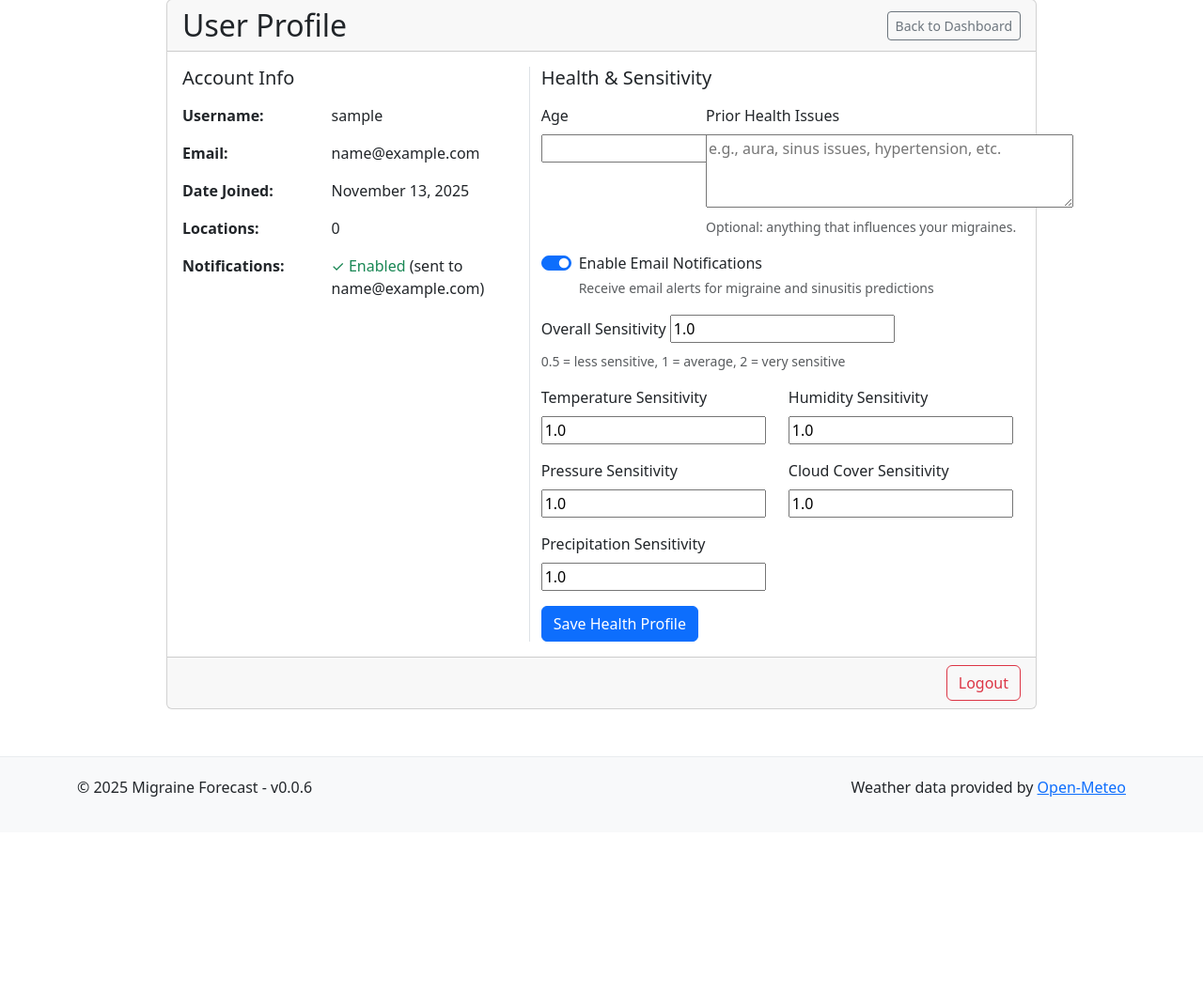
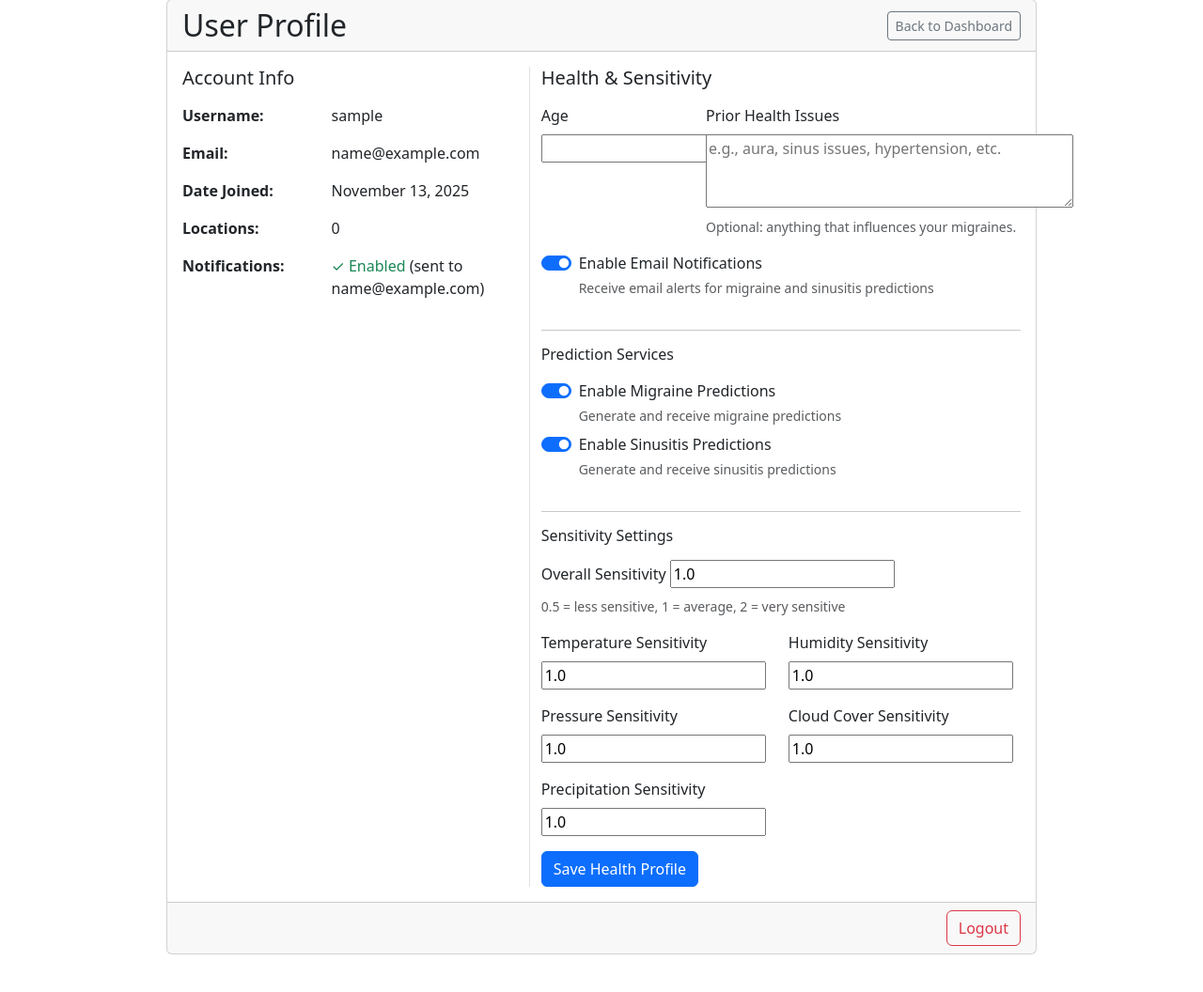
Before and after one commit to alexandrosm77/migraine_forecast, a Django app: page /accounts/profile/ in a window 1280 px wide. Shown: the part 105-1161 px from the top of the page at 94% size. Before the commit the page ends 953 px from the top, so only its background shows below. Run offline with Django 5.2, Linux system fonts and the light colour scheme; the visitor is signed in with stand-in values (Sample User, id 1); data that the repository does not hold is empty.

Commit message:
Add user preferences for enabling/disabling migraine and sinusitis predictions
Introduce toggleable preferences for migraine and sinusitis predictions in `UserHealthProfile`. Update forms, admin, views, and templates to respect user settings. Adjust notification services and prediction commands to check these preferences. Add migration for new fields and include UI changes for profile and dashboard.

```diff
--- a/forecast/admin.py
+++ b/forecast/admin.py
@@ -96,6 +96,8 @@ class UserHealthProfileAdmin(admin.ModelAdmin):
         'user',
         'age',
         'email_notifications_enabled',
+        'migraine_predictions_enabled',
+        'sinusitis_predictions_enabled',
         'sensitivity_overall',
         'sensitivity_temperature',
         'sensitivity_humidity',
@@ -105,7 +107,7 @@ class UserHealthProfileAdmin(admin.ModelAdmin):
         'updated_at',
     )
     search_fields = ('user__username',)
-    list_filter = ('email_notifications_enabled',)
+    list_filter = ('email_notifications_enabled', 'migraine_predictions_enabled', 'sinusitis_predictions_enabled')
 
     def get_queryset(self, request):
         """Filter health profiles to show only the user's own profile unless they're a superuser."""
--- a/forecast/forms.py
+++ b/forecast/forms.py
@@ -9,6 +9,8 @@ class UserHealthProfileForm(forms.ModelForm):
             'age',
             'prior_conditions',
             'email_notifications_enabled',
+            'migraine_predictions_enabled',
+            'sinusitis_predictions_enabled',
             'sensitivity_overall',
             'sensitivity_temperature',
             'sensitivity_humidity',
@@ -22,6 +24,12 @@ class UserHealthProfileForm(forms.ModelForm):
                 'placeholder': 'e.g., aura, sinus issues, hypertension, etc.'
             }),
             'email_notifications_enabled': forms.CheckboxInput(attrs={
+                'class': 'form-check-input',
+            }),
+            'migraine_predictions_enabled': forms.CheckboxInput(attrs={
+                'class': 'form-check-input',
+            }),
+            'sinusitis_predictions_enabled': forms.CheckboxInput(attrs={
                 'class': 'form-check-input',
             }),
         }
--- a/forecast/models.py
+++ b/forecast/models.py
@@ -18,6 +18,11 @@ class UserHealthProfile(models.Model):
     sensitivity_cloud_cover = models.FloatField(default=1.0)
     sensitivity_precipitation = models.FloatField(default=1.0)
     email_notifications_enabled = models.BooleanField(default=True, help_text="Enable or disable email notifications for migraine and sinusitis alerts")
+
+    # Prediction service preferences
+    migraine_predictions_enabled = models.BooleanField(default=True, help_text="Enable or disable migraine predictions for this user")
+    sinusitis_predictions_enabled = models.BooleanField(default=True, help_text="Enable or disable sinusitis predictions for this user")
+
     created_at = models.DateTimeField(auto_now_add=True)
     updated_at = models.DateTimeField(auto_now=True)
 
--- a/forecast/templates/forecast/profile.html
+++ b/forecast/templates/forecast/profile.html
@@ -70,6 +70,26 @@
                                         </div>
                                     </div>
                                     <div class="col-12">
+                                        <hr class="my-3">
+                                        <h6 class="mb-3">Prediction Services</h6>
+                                        <div class="form-check form-switch mb-2">
+                                            {{ form.migraine_predictions_enabled }}
+                                            <label class="form-check-label" for="id_migraine_predictions_enabled">
+                                                Enable Migraine Predictions
+                                            </label>
+                                            <div class="form-text">Generate and receive migraine predictions</div>
+                                        </div>
+                                        <div class="form-check form-switch">
+                                            {{ form.sinusitis_predictions_enabled }}
+                                            <label class="form-check-label" for="id_sinusitis_predictions_enabled">
+                                                Enable Sinusitis Predictions
+                                            </label>
+                                            <div class="form-text">Generate and receive sinusitis predictions</div>
+                                        </div>
+                                    </div>
+                                    <div class="col-12">
+                                        <hr class="my-3">
+                                        <h6 class="mb-3">Sensitivity Settings</h6>
                                         <label for="id_sensitivity_overall" class="form-label">Overall Sensitivity</label>
                                         {{ form.sensitivity_overall }}
                                         <div class="form-text">0.5 = less sensitive, 1 = average, 2 = very sensitive</div>
--- a/forecast/views.py
+++ b/forecast/views.py
@@ -29,32 +29,50 @@ def dashboard(request):
     # Get user's locations
     locations = Location.objects.filter(user=request.user)
 
-    # Get recent migraine predictions
-    recent_predictions = MigrainePrediction.objects.filter(
-        user=request.user
-    ).order_by('-prediction_time')[:5]
+    # Get user preferences
+    migraine_enabled = True
+    sinusitis_enabled = True
+    try:
+        user_profile = request.user.health_profile
+        migraine_enabled = user_profile.migraine_predictions_enabled
+        sinusitis_enabled = user_profile.sinusitis_predictions_enabled
+    except Exception:
+        # If no health profile exists, default to both enabled
+        pass
 
-    # Get recent sinusitis predictions
-    recent_sinusitis_predictions = SinusitisPrediction.objects.filter(
-        user=request.user
-    ).order_by('-prediction_time')[:5]
+    # Get recent migraine predictions (only if enabled)
+    recent_predictions = []
+    upcoming_high_risk = []
+    if migraine_enabled:
+        recent_predictions = MigrainePrediction.objects.filter(
+            user=request.user
+        ).order_by('-prediction_time')[:5]
 
-    # Check for high probability predictions in the next 24 hours
-    now = timezone.now()
-    upcoming_high_risk = MigrainePrediction.objects.filter(
-        user=request.user,
-        probability='HIGH',
-        target_time_start__gte=now,
-        target_time_start__lte=now + timedelta(hours=24)
-    ).order_by('target_time_start')
+        # Check for high probability predictions in the next 24 hours
+        now = timezone.now()
+        upcoming_high_risk = MigrainePrediction.objects.filter(
+            user=request.user,
+            probability='HIGH',
+            target_time_start__gte=now,
+            target_time_start__lte=now + timedelta(hours=24)
+        ).order_by('target_time_start')
 
-    # Check for high probability sinusitis predictions in the next 24 hours
-    upcoming_sinusitis_high_risk = SinusitisPrediction.objects.filter(
-        user=request.user,
-        probability='HIGH',
-        target_time_start__gte=now,
-        target_time_start__lte=now + timedelta(hours=24)
-    ).order_by('target_time_start')
+    # Get recent sinusitis predictions (only if enabled)
+    recent_sinusitis_predictions = []
+    upcoming_sinusitis_high_risk = []
+    if sinusitis_enabled:
+        recent_sinusitis_predictions = SinusitisPrediction.objects.filter(
+            user=request.user
+        ).order_by('-prediction_time')[:5]
+
+        # Check for high probability sinusitis predictions in the next 24 hours
+        now = timezone.now()
+        upcoming_sinusitis_high_risk = SinusitisPrediction.objects.filter(
+            user=request.user,
+            probability='HIGH',
+            target_time_start__gte=now,
+            target_time_start__lte=now + timedelta(hours=24)
+        ).order_by('target_time_start')
 
     context = {
         'locations': locations,
@@ -62,6 +80,8 @@ def dashboard(request):
         'recent_sinusitis_predictions': recent_sinusitis_predictions,
         'upcoming_high_risk': upcoming_high_risk,
         'upcoming_sinusitis_high_risk': upcoming_sinusitis_high_risk,
+        'migraine_enabled': migraine_enabled,
+        'sinusitis_enabled': sinusitis_enabled,
     }
 
     return render(request, 'forecast/dashboard.html', context)
```
Also changed, not shown: forecast/management/commands/check_migraine_probability.py (+46 -26 lines), forecast/notification_service.py (+22 -0 lines), forecast/migrations/0011_add_prediction_service_preferences.py (added).
